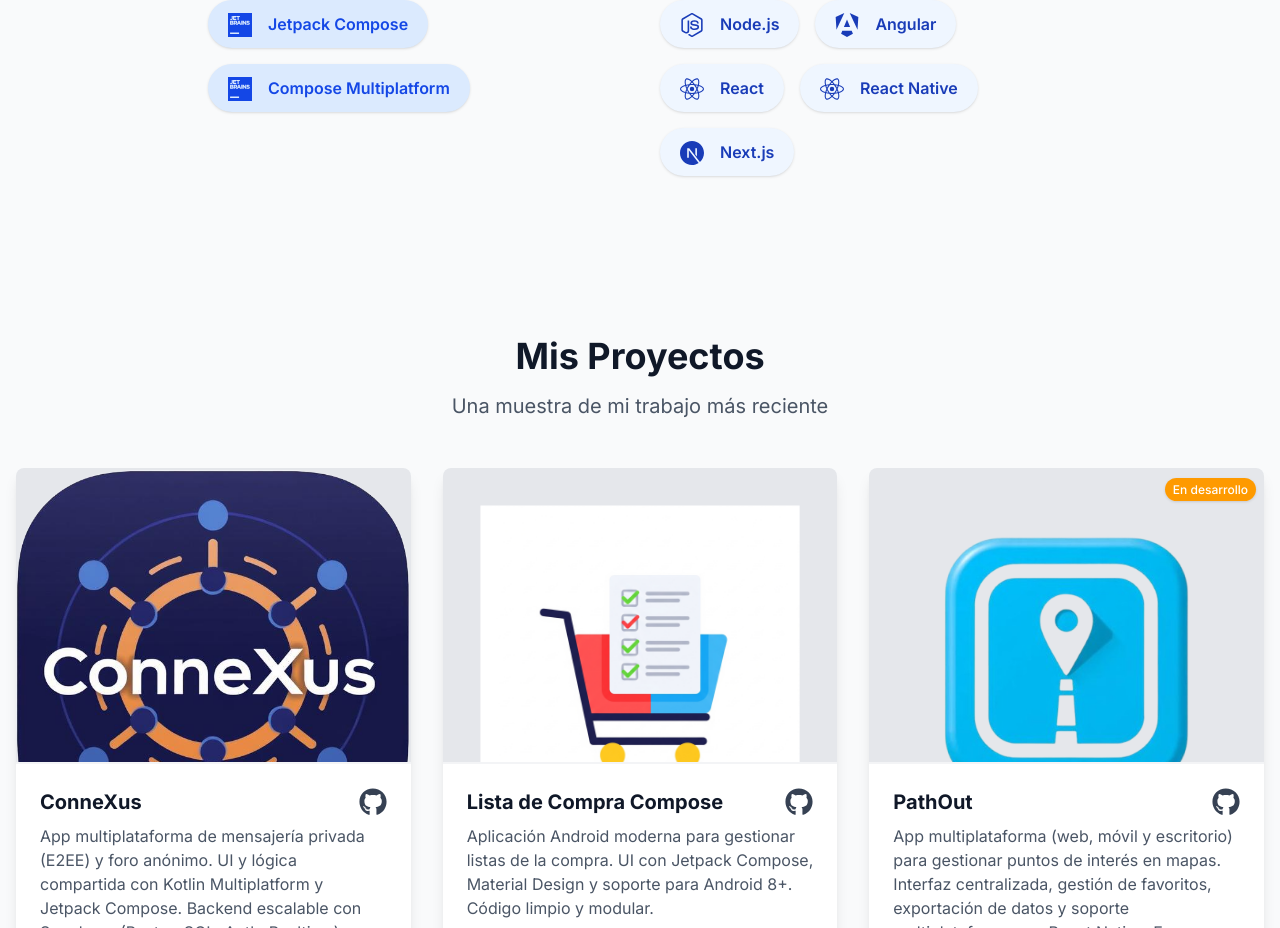
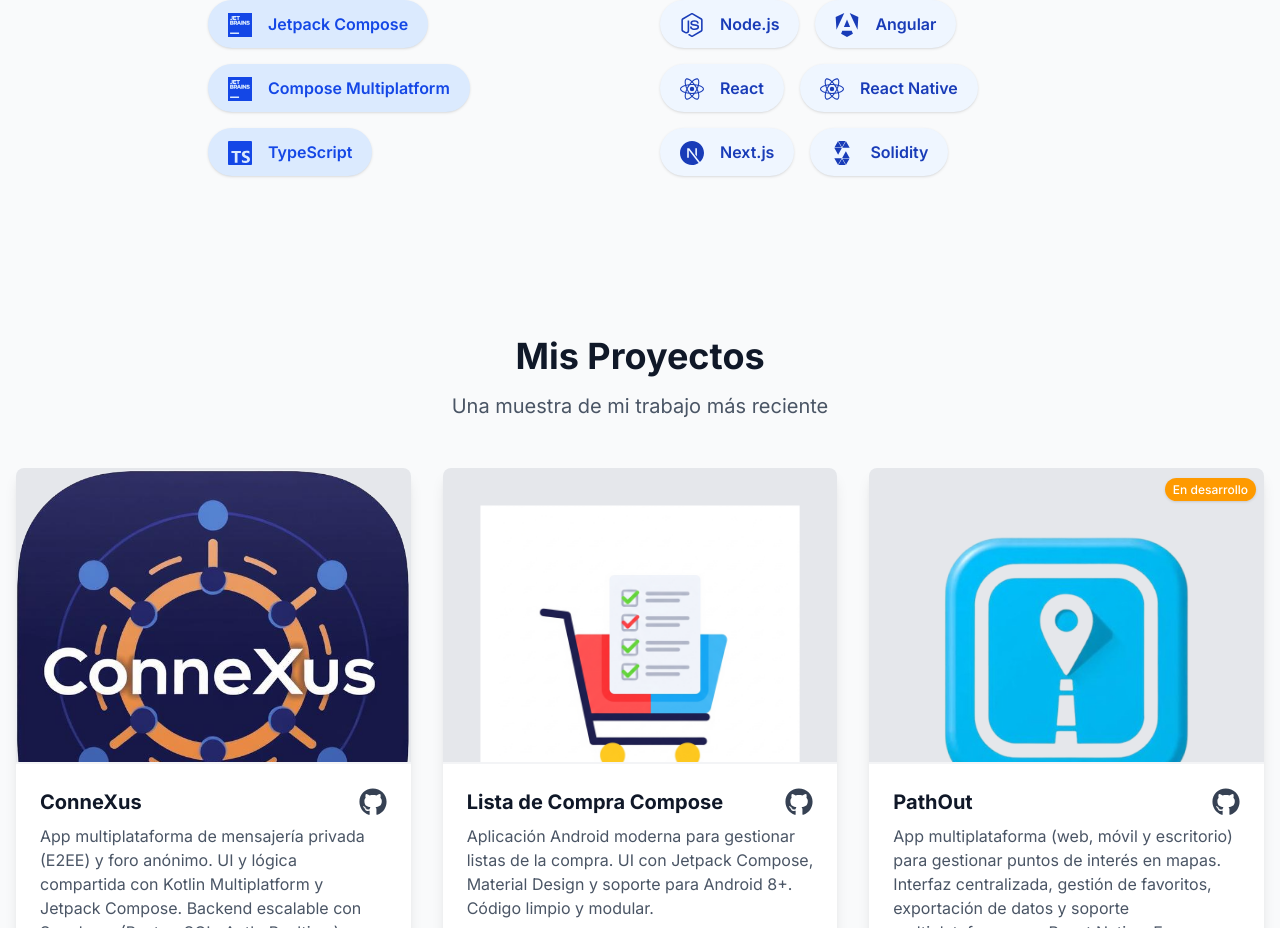
Before and after one commit to MendietaGarciaAlejandro/portfolioWebMendieta, a Next.js app: page / in a window 1280 px wide. Shown: the part 1780-2708 px from the top of the page. Built offline with nearby package versions, Linux system fonts and the light colour scheme.

Commit message:
Añade habilidades de TypeScript y Solidity a la sección de habilidades

```diff
--- a/src/components/sections/Skills.tsx
+++ b/src/components/sections/Skills.tsx
@@ -1,7 +1,7 @@
 'use client';
 import { motion } from 'framer-motion';
 import { FaJava, FaWindows } from 'react-icons/fa';
-import { SiKotlin, SiSharp, SiDotnet, SiMysql, SiGithub, SiFlutter, SiJetbrains, SiHtml5, SiCss3, SiNodedotjs, SiSpring, SiReact, SiAngular, SiJavascript, SiPython, SiHibernate, SiNextdotjs } from 'react-icons/si';
+import { SiKotlin, SiSharp, SiDotnet, SiMysql, SiGithub, SiFlutter, SiJetbrains, SiHtml5, SiCss3, SiNodedotjs, SiSpring, SiReact, SiAngular, SiJavascript, SiPython, SiHibernate, SiNextdotjs, SiTypescript, SiSolidity } from 'react-icons/si';
 
 const mainSkills = [
 	{
@@ -58,6 +58,11 @@ const mainSkills = [
 		name: 'Compose Multiplatform',
 		icon: <SiJetbrains className="inline-block mr-2" />,
 		desc: 'Avanzado. Módulos compartidos Android/WASM/escritorio, pipelines multiplataforma.'
+	},
+	{
+		name: 'TypeScript',
+		icon: <SiTypescript className="inline-block mr-2" />,
+		desc: 'Avanzado. Type safety, interfaces, genéricos, Next.js, React.'
 	},
 ];
 
@@ -132,6 +137,11 @@ const secondarySkills = [
 		icon: <SiNextdotjs className="inline-block mr-2" />,
 		desc: 'Básico. Páginas estáticas y dinámicas, enrutamiento, API routes.'
 	},
+	{
+		name: 'Solidity',
+		icon: <SiSolidity className="inline-block mr-2" />,
+		desc: 'Básico. Smart contracts, Hardhat, tests básicos.'
+	},
 ];
 
 export const Skills = () => {
```
